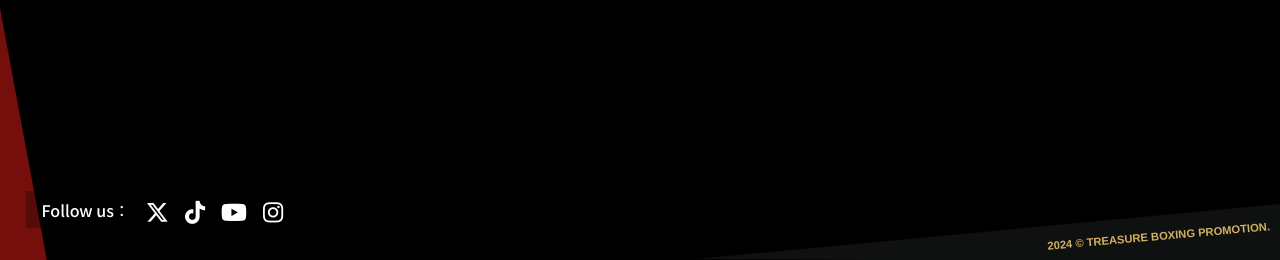
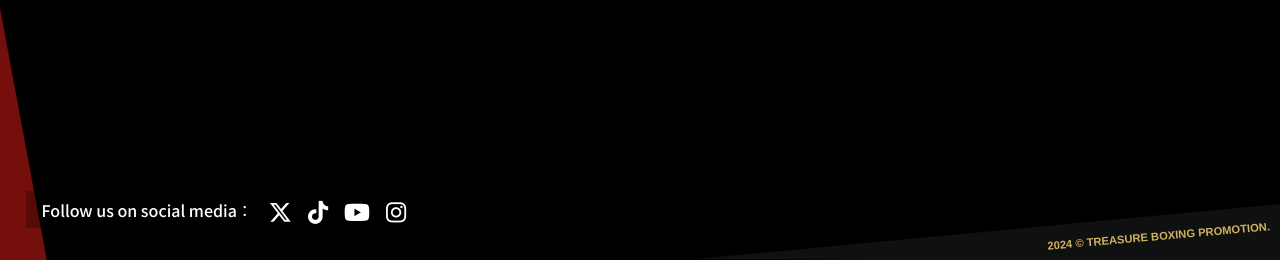
Before and after one commit to YusukeOhno16/tb-promotion, a WordPress theme: template page.php in a window 1280 px wide. Shown: the part 540-800 px from the top of the page. Run offline with PHP 8.4 and a stand-in for WordPress, Linux system fonts and the light colour scheme; the site name, menu and one post (Sample post) are stand-ins, and other content is empty; some libraries are stand-ins or nearby versions; some web fonts are replaced.

Commit message:
Update social media follow text for PR testing
Co-Authored-By: YusukeOhno／大野雄亮／GORI16 <ohnoyusuke16@icloud.com>

```diff
--- a/header.php
+++ b/header.php
@@ -139,7 +139,7 @@
     <div id="page">
 
     <div class="snsFixed">
-        Follow us：
+        Follow us on social media：
         <ul>
             <li><a href="https://twitter.com/TB_PROMOTION" target="_blank" rel="noopener"><i class="fa-brands fa-x-twitter"></i></a></li>
             <li><a href="https://www.tiktok.com/@tbpromotion?is_from_webapp=1&sender_device=pc" target="_blank" rel="noopener"><i class="fa-brands fa-tiktok"></i></a></li>
```
